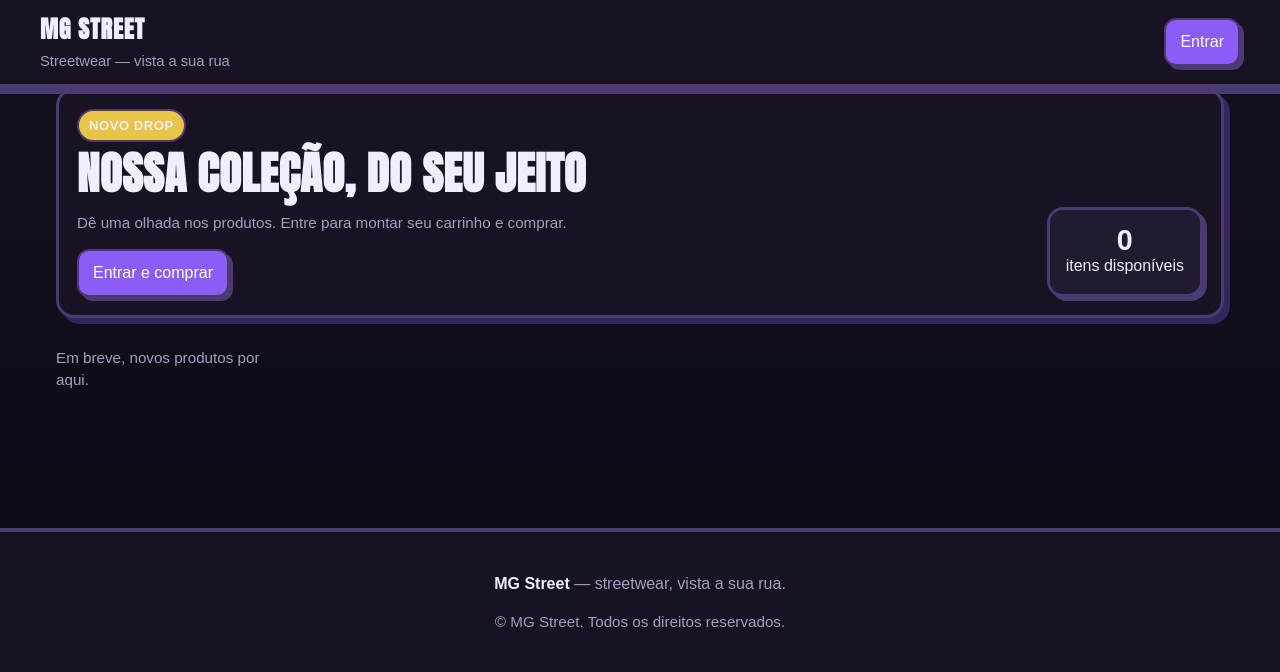
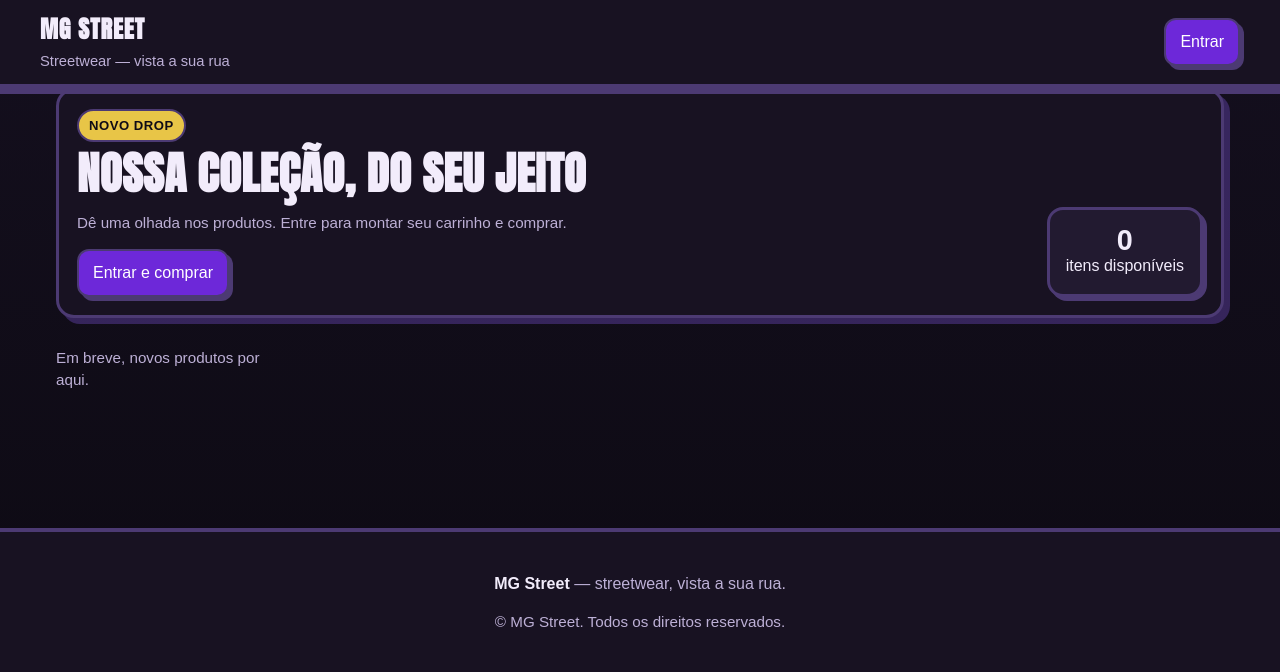
Before and after one commit to micaelcosmo/mg-street, a Flask app: page / in a window 1280 px wide. Shown: the top 672 px of the page. Run offline with Flask 3, Linux system fonts and the light colour scheme; data that the repository does not hold is empty; some libraries are stand-ins or nearby versions.

Commit message:
fix(a11y): atingir contraste WCAG AAA em toda a UI
Auditoria dos pares reais de cor: corrige os que falhavam (alguns abaixo de AA). Texto sobre fundos claros (cyan/accent) passa a ser escuro (--ink-on-light); botao primario vira roxo mais fundo (#6d28d9, branco 7.1:1); btn-danger usa #b01622; --muted clareado para AAA; link auth-alt vira roxo claro (#c4b5fd). Todos os 14 pares de texto >= 7:1 (AAA normal).

Trava por tests/test_contrast.py, que recalcula o contraste a partir de tokens.css e falha se algum par cair abaixo de AAA. Suite 144 passed.

Co-Authored-By: Claude Opus 4.8 (1M context) <noreply@anthropic.com>

```diff
--- a/static/css/components.css
+++ b/static/css/components.css
@@ -3,7 +3,7 @@
 /* Botões — .btn e .buy-btn compartilham a base; mantêm as classes que HTML/JS usam. */
 .btn,
 .buy-btn {
-    background: var(--brand-purple);
+    background: var(--btn-bg);
     color: var(--ink-on-brand);
     border: 2px solid var(--border);
     box-shadow: 4px 4px 0 var(--border);
@@ -26,7 +26,7 @@
 
 .btn:hover,
 .buy-btn:hover {
-    background: var(--purple-hover);
+    background: var(--btn-bg-hover);
 }
 
 .btn-ghost {
@@ -35,7 +35,7 @@
 }
 
 .btn-danger {
-    background: var(--danger);
+    background: var(--danger-strong);
     color: var(--ink-on-brand);
 }
 
@@ -282,7 +282,7 @@
 }
 
 .auth-alt a {
-    color: var(--brand-purple);
+    color: var(--link);
     font-weight: bold;
 }
 
@@ -303,6 +303,7 @@
     border-radius: 999px;
     border: 2px solid var(--border);
     background: var(--brand-accent);
+    color: var(--ink-on-light);
     font-weight: 700;
     font-size: 0.82rem;
     text-transform: uppercase;
@@ -362,6 +363,7 @@
 
 .filter-chip.active {
     background: var(--brand-cyan);
+    color: var(--ink-on-light);
 }
 
 /* Grupos do catálogo */
@@ -493,6 +495,7 @@
     border-radius: 999px;
     border: 2px solid var(--border);
     background: var(--brand-accent);
+    color: var(--ink-on-light);
     font-size: 0.78rem;
     font-weight: 700;
     margin-bottom: 8px;
@@ -527,7 +530,7 @@
     padding: 10px 14px;
     border-radius: 999px;
     background: var(--brand-cyan);
-    color: var(--ink-on-brand);
+    color: var(--ink-on-light);
     border: 3px solid var(--border);
     cursor: pointer;
     box-shadow: var(--shadow);
--- a/static/css/layout.css
+++ b/static/css/layout.css
@@ -109,7 +109,7 @@
     z-index: 2000;
     padding: 8px 12px;
     border-radius: 10px;
-    background: var(--brand-purple);
+    background: var(--btn-bg);
     color: var(--ink-on-brand);
     transition: top var(--dur-base) var(--ease-out);
 }
--- a/static/css/tokens.css
+++ b/static/css/tokens.css
@@ -7,7 +7,7 @@
     --surface: #181222;
     --surface-alt: #221a30;
     --ink: #f2ecfb;
-    --muted: #a89bc2;
+    --muted: #bdb0d6;
     --border: #4c3a73;
 
     /* Marca — vindas da logo */
@@ -16,7 +16,7 @@
     --brand-accent: #e8c547;
 
     /* Estados */
-    --danger: #f0616d;
+    --danger: #ff8a90;
     --success: #34d399;
     --warning: #fbbf24;
     --focus-ring: #22d3ee;
@@ -26,9 +26,14 @@
     --shadow-soft: 0 10px 28px rgba(0, 0, 0, 0.55);
 
     /* Tokens que capturam literais antes espalhados (mesmos valores) */
-    --ink-on-brand: #fff;          /* texto/borda sobre superfícies coloridas (era #fff/white) */
-    --purple-hover: #5c3bc3;       /* hover de .btn / .buy-btn */
-    --cyan-hover: #14a2b4;         /* hover de .cart-button */
+    --ink-on-brand: #fff;          /* texto sobre superfícies escuras coloridas (botões) */
+    --ink-on-light: #0f0b16;       /* texto ESCURO sobre fundos claros (cyan/accent) — AAA */
+    --btn-bg: #6d28d9;             /* fundo do botão primário (branco AAA 7.1:1) */
+    --btn-bg-hover: #5b21b6;       /* hover do botão primário (AAA) */
+    --purple-hover: #5c3bc3;       /* legado (mantido p/ referência) */
+    --cyan-hover: #3ddbf0;         /* hover do cart-button (clareia; texto escuro AAA) */
+    --danger-strong: #b01622;      /* fundo do btn-danger (branco AAA) */
+    --link: #c4b5fd;               /* links de texto (roxo claro, AAA em surface) */
     --page-bg: linear-gradient(180deg, #140f1e 0%, #0d0a13 100%);
     --product-placeholder: linear-gradient(90deg, #241b30, #181222);
     --border-light: rgba(17, 17, 17, 0.08);
```
Also changed, not shown: spec/04-tasks.md (+6 -1 lines), tests/test_contrast.py (added, +73 -0 lines).
